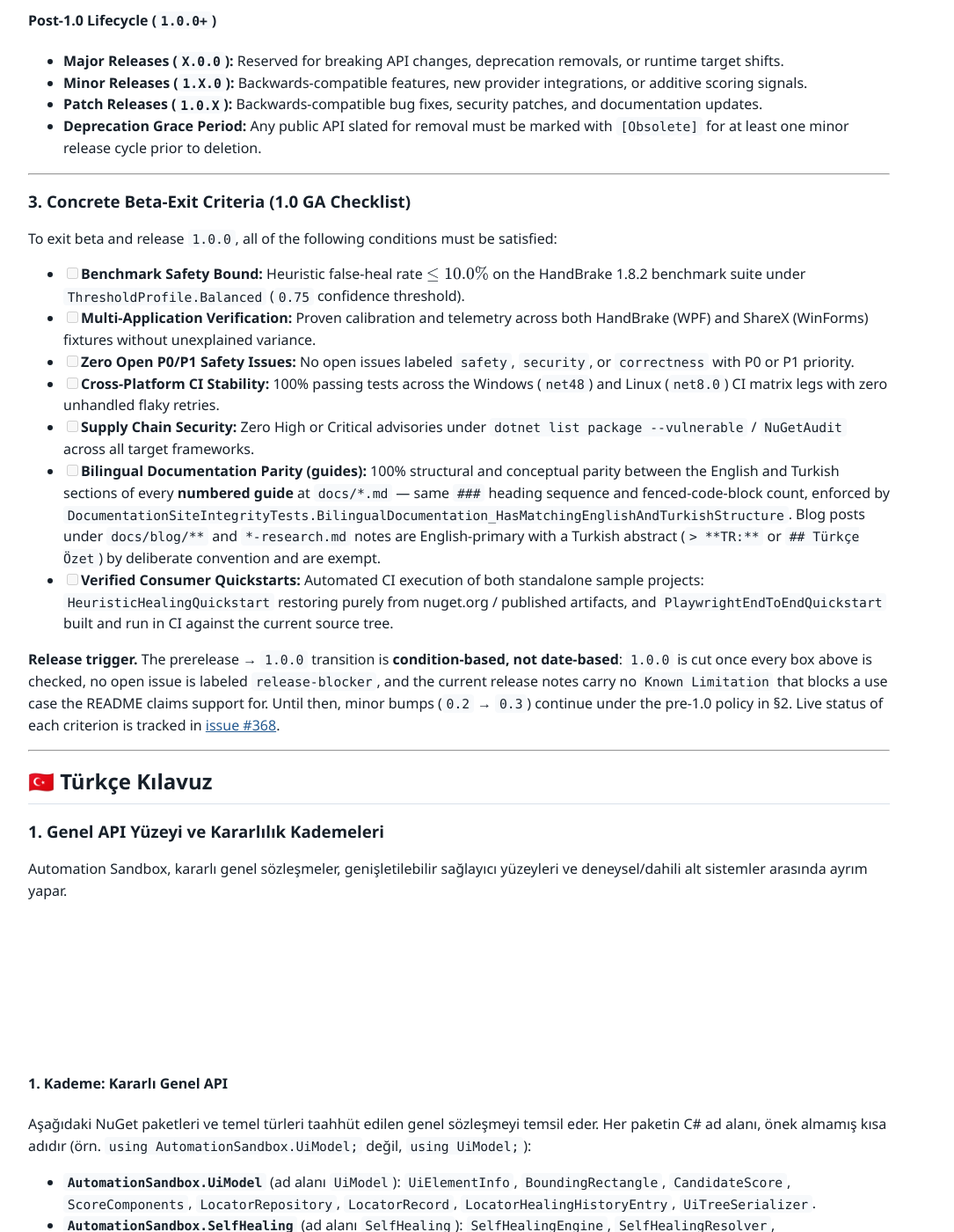
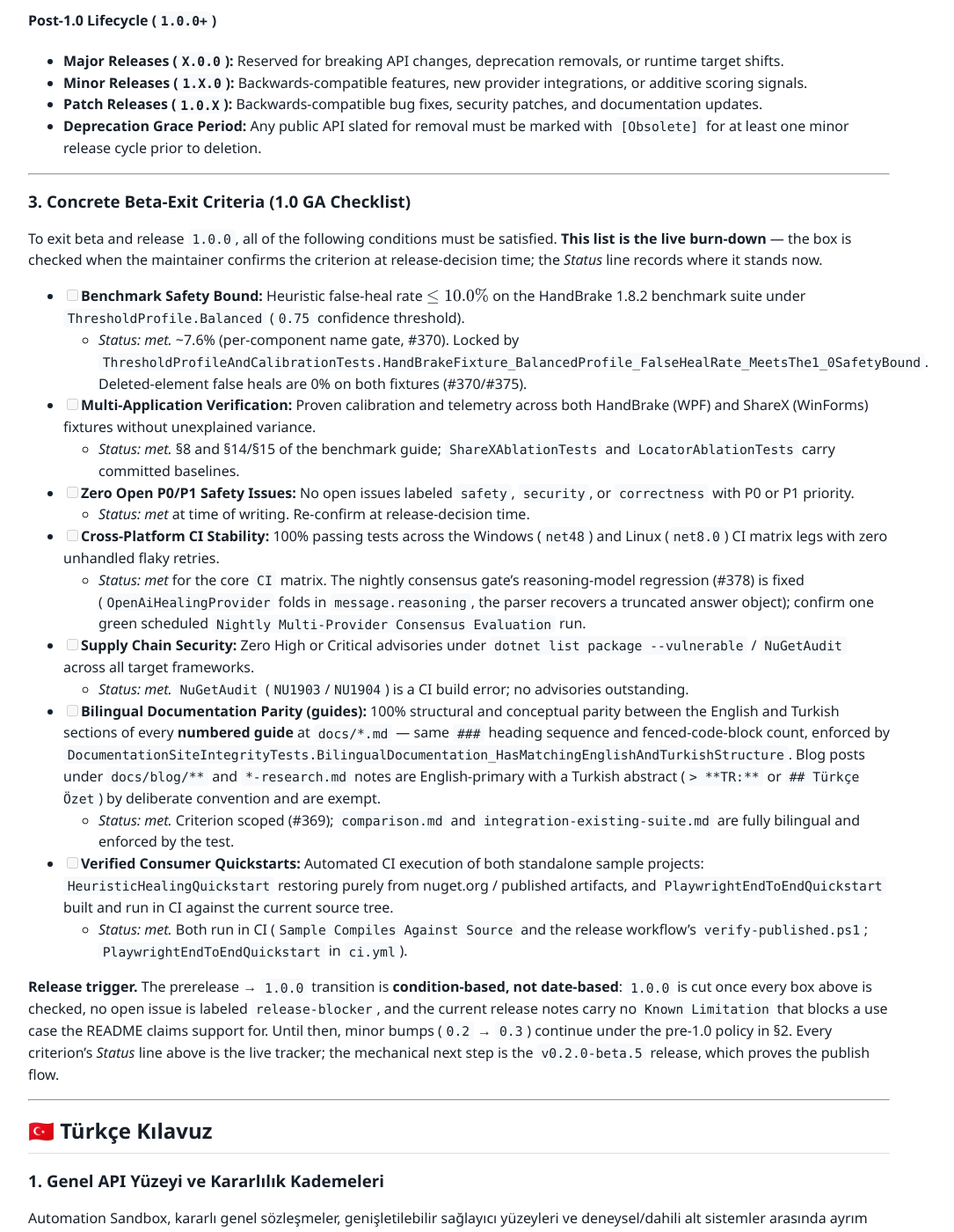
Before and after one commit to mustafasercansak/automation-sandbox, a Jekyll site: the page built from docs/versioning-and-stability.md, in a window 1280 px wide and 1400 px high, scrolled down 3845 px. Shown: the whole window at 88% size, without its empty margins (118-1203 px from the left). Built offline with Jekyll 4.4.1, drawn with Linux system fonts in a browser that asks for light colours; some of the changed text lies outside the part shown.

Commit message:
docs: make versioning §3 the live 1.0 burn-down; close the tracker (#368) (#384)
The §3 checklist now carries a per-criterion Status line, so the doc itself is
the burn-down the tracker issue asked for rather than a GitHub issue's comments.
Boxes stay unchecked: checking them is the maintainer's 1.0 go/no-go at
release-decision time. All seven criteria currently read "met" (criterion 4
pending one green scheduled Nightly Multi-Provider Consensus run to confirm the
#378 fix). The trigger paragraph points at the Status lines instead of #368.

EN + TR, parity preserved.

Closes #368.

```diff
--- a/docs/versioning-and-stability.md
+++ b/docs/versioning-and-stability.md
@@ -83,17 +83,24 @@ Automation Sandbox adheres to [Semantic Versioning 2.0.0](https://semver.org/):
 
 ### 3. Concrete Beta-Exit Criteria (1.0 GA Checklist)
 
-To exit beta and release `1.0.0`, all of the following conditions must be satisfied:
+To exit beta and release `1.0.0`, all of the following conditions must be satisfied. **This list is the live burn-down** — the box is checked when the maintainer confirms the criterion at release-decision time; the *Status* line records where it stands now.
 
 - [ ] **Benchmark Safety Bound:** Heuristic false-heal rate $\le 10.0\%$ on the HandBrake 1.8.2 benchmark suite under `ThresholdProfile.Balanced` (`0.75` confidence threshold).
+  - *Status: met.* ~7.6% (per-component name gate, #370). Locked by `ThresholdProfileAndCalibrationTests.HandBrakeFixture_BalancedProfile_FalseHealRate_MeetsThe1_0SafetyBound`. Deleted-element false heals are 0% on both fixtures (#370/#375).
 - [ ] **Multi-Application Verification:** Proven calibration and telemetry across both HandBrake (WPF) and ShareX (WinForms) fixtures without unexplained variance.
+  - *Status: met.* §8 and §14/§15 of the benchmark guide; `ShareXAblationTests` and `LocatorAblationTests` carry committed baselines.
 - [ ] **Zero Open P0/P1 Safety Issues:** No open issues labeled `safety`, `security`, or `correctness` with P0 or P1 priority.
+  - *Status: met* at time of writing. Re-confirm at release-decision time.
 - [ ] **Cross-Platform CI Stability:** 100% passing tests across the Windows (`net48`) and Linux (`net8.0`) CI matrix legs with zero unhandled flaky retries.
+  - *Status: met* for the core `CI` matrix. The nightly consensus gate's reasoning-model regression (#378) is fixed (`OpenAiHealingProvider` folds in `message.reasoning`, the parser recovers a truncated answer object); confirm one green scheduled `Nightly Multi-Provider Consensus Evaluation` run.
 - [ ] **Supply Chain Security:** Zero High or Critical advisories under `dotnet list package --vulnerable` / `NuGetAudit` across all target frameworks.
+  - *Status: met.* `NuGetAudit` (`NU1903`/`NU1904`) is a CI build error; no advisories outstanding.
 - [ ] **Bilingual Documentation Parity (guides):** 100% structural and conceptual parity between the English and Turkish sections of every **numbered guide** at `docs/*.md` — same `###` heading sequence and fenced-code-block count, enforced by `DocumentationSiteIntegrityTests.BilingualDocumentation_HasMatchingEnglishAndTurkishStructure`. Blog posts under `docs/blog/**` and `*-research.md` notes are English-primary with a Turkish abstract (`> **TR:**` or `## Türkçe Özet`) by deliberate convention and are exempt.
+  - *Status: met.* Criterion scoped (#369); `comparison.md` and `integration-existing-suite.md` are fully bilingual and enforced by the test.
 - [ ] **Verified Consumer Quickstarts:** Automated CI execution of both standalone sample projects: `HeuristicHealingQuickstart` restoring purely from nuget.org / published artifacts, and `PlaywrightEndToEndQuickstart` built and run in CI against the current source tree.
+  - *Status: met.* Both run in CI (`Sample Compiles Against Source` and the release workflow's `verify-published.ps1`; `PlaywrightEndToEndQuickstart` in `ci.yml`).
 
-**Release trigger.** The prerelease → `1.0.0` transition is **condition-based, not date-based**: `1.0.0` is cut once every box above is checked, no open issue is labeled `release-blocker`, and the current release notes carry no `Known Limitation` that blocks a use case the README claims support for. Until then, minor bumps (`0.2` → `0.3`) continue under the pre-1.0 policy in §2. Live status of each criterion is tracked in [issue #368](https://github.com/mustafasercansak/automation-sandbox/issues/368).
+**Release trigger.** The prerelease → `1.0.0` transition is **condition-based, not date-based**: `1.0.0` is cut once every box above is checked, no open issue is labeled `release-blocker`, and the current release notes carry no `Known Limitation` that blocks a use case the README claims support for. Until then, minor bumps (`0.2` → `0.3`) continue under the pre-1.0 policy in §2. Every criterion's *Status* line above is the live tracker; the mechanical next step is the `v0.2.0-beta.5` release, which proves the publish flow.
 
 ---
 
@@ -167,14 +174,21 @@ Automation Sandbox [Semantic Versioning 2.0.0](https://semver.org/) standardın
 
 ### 3. Somut Beta Çıkış Kriterleri (1.0 GA Kontrol Listesi)
 
-Beta sürecini tamamlayıp `1.0.0` genel sürümüne geçmek için aşağıdaki tüm koşulların sağlanması gerekir:
+Beta sürecini tamamlayıp `1.0.0` genel sürümüne geçmek için aşağıdaki tüm koşulların sağlanması gerekir. **Bu liste canlı burn-down'dur** — kutu, bakımcı sürüm-kararı anında kriteri doğruladığında işaretlenir; *Durum* satırı şu anki halini kaydeder.
 
 - [ ] **Benchmark Güvenlik Sınırı:** HandBrake 1.8.2 benchmark paketinde `ThresholdProfile.Balanced` (`0.75` güven eşiği) altında sezgisel yanlış iyileştirme oranı $\le \%10.0$ olmalıdır.
+  - *Durum: sağlandı.* ~%7.6 (bileşen bazlı isim geçidi, #370). `ThresholdProfileAndCalibrationTests.HandBrakeFixture_BalancedProfile_FalseHealRate_MeetsThe1_0SafetyBound` ile kilitli. Silinen-eleman yanlış iyileştirmeleri iki fikstürde de %0 (#370/#375).
 - [ ] **Çoklu Uygulama Doğrulaması:** HandBrake (WPF) ve ShareX (WinForms) veri setlerinde tutarlı ve doğrulanmış kalibrasyon.
+  - *Durum: sağlandı.* Benchmark kılavuzu §8 ve §14/§15; `ShareXAblationTests` ve `LocatorAblationTests` kayıtlı baseline'lar taşır.
 - [ ] **Sıfır Açık P0/P1 Güvenlik Hatası:** `safety`, `security` veya `correctness` etiketli hiçbir açık P0/P1 sorun kalmamalıdır.
+  - *Durum: yazım anında sağlandı.* Sürüm-kararı anında yeniden doğrulanmalı.
 - [ ] **Çapraz Platform CI Kararlılığı:** Windows (`net48`) ve Linux (`net8.0`) CI iş hatlarında, ele alınmamış kararsız (flaky) yeniden denemeler olmaksızın $\%100$ başarı.
+  - *Durum: çekirdek `CI` matrisi için sağlandı.* Nightly konsensüs gate'inin reasoning-model regresyonu (#378) düzeltildi (`OpenAiHealingProvider` `message.reasoning`'i katıyor, ayrıştırıcı kesilmiş yanıt nesnesini kurtarıyor); bir yeşil zamanlanmış `Nightly Multi-Provider Consensus Evaluation` koşusu doğrulanmalı.
 - [ ] **Tedarik Zinciri Güvenliği:** Tüm hedef framework'lerde `NuGetAudit` / `dotnet list package --vulnerable` taramasında sıfır Yüksek/Kritik güvenlik açığı.
+  - *Durum: sağlandı.* `NuGetAudit` (`NU1903`/`NU1904`) bir CI derleme hatasıdır; bekleyen güvenlik açığı yok.
 - [ ] **Çift Dilli Belge Uyumu (rehberler):** `docs/*.md` altındaki her **numaralı rehberin** İngilizce ve Türkçe bölümleri arasında $\%100$ yapısal ve kavramsal uyum — aynı `###` başlık sırası ve kod bloğu sayısı, `DocumentationSiteIntegrityTests.BilingualDocumentation_HasMatchingEnglishAndTurkishStructure` tarafından denetlenir. `docs/blog/**` altındaki blog yazıları ve `*-research.md` notları, bilinçli bir kural gereği İngilizce-öncelikli olup Türkçe bir özet (`> **TR:**` veya `## Türkçe Özet`) taşır ve bu kriterden muaftır.
+  - *Durum: sağlandı.* Kriter kapsamlandı (#369); `comparison.md` ve `integration-existing-suite.md` tam çift dilli ve test tarafından denetleniyor.
 - [ ] **Doğrulanmış Başlangıç Örnekleri:** Bağımsız örnek projelerin CI üzerinde otomatik çalıştırılması: `HeuristicHealingQuickstart` doğrudan nuget.org / yayımlanmış paketlerden restore edilerek, `PlaywrightEndToEndQuickstart` ise mevcut kaynak ağacına karşı derlenip çalıştırılarak.
+  - *Durum: sağlandı.* İkisi de CI'da çalışır (`Sample Compiles Against Source` ve sürüm workflow'unun `verify-published.ps1`'i; `PlaywrightEndToEndQuickstart` `ci.yml`'de).
 
-**Sürüm tetikleyicisi.** Ön sürümden `1.0.0`'a geçiş **tarihe değil koşula bağlıdır**: yukarıdaki her kutu işaretlendiğinde, `release-blocker` etiketli açık bir sorun kalmadığında ve mevcut sürüm notları README'nin desteklediğini iddia ettiği bir kullanım senaryosunu engelleyen bir `Known Limitation` taşımadığında `1.0.0` kesilir. O zamana kadar minör sürüm artışları (`0.2` → `0.3`) §2'deki 1.0 öncesi politika altında devam eder. Her kriterin canlı durumu [#368 numaralı issue](https://github.com/mustafasercansak/automation-sandbox/issues/368)'da izlenir.
+**Sürüm tetikleyicisi.** Ön sürümden `1.0.0`'a geçiş **tarihe değil koşula bağlıdır**: yukarıdaki her kutu işaretlendiğinde, `release-blocker` etiketli açık bir sorun kalmadığında ve mevcut sürüm notları README'nin desteklediğini iddia ettiği bir kullanım senaryosunu engelleyen bir `Known Limitation` taşımadığında `1.0.0` kesilir. O zamana kadar minör sürüm artışları (`0.2` → `0.3`) §2'deki 1.0 öncesi politika altında devam eder. Yukarıdaki her kriterin *Durum* satırı canlı takipçidir; mekanik sonraki adım, yayın akışını kanıtlayan `v0.2.0-beta.5` sürümüdür.
```
